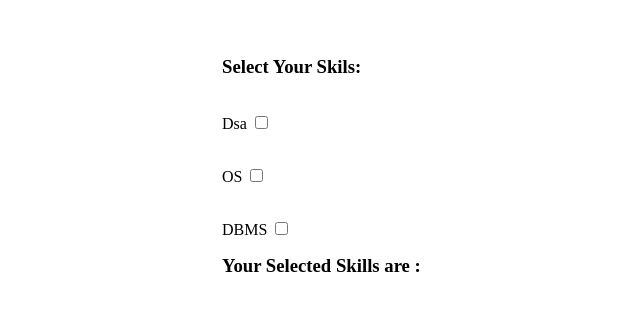
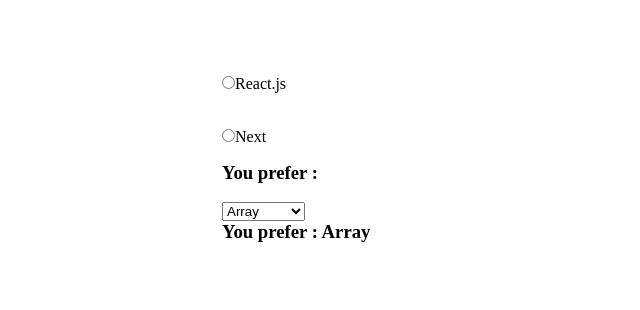
Before and after one commit to xsparsh1/React, a React (Vite) app: page / in a window 1280 px wide. Shown: the part 144-454 px from the top of the page, without its empty margins (378-1018 px from the left). Built offline with nearby package versions, Linux system fonts and the light colour scheme.

Commit message:
Handling Radio button and Drop down input using react state

```diff
--- a/src/App.jsx
+++ b/src/App.jsx
@@ -1,6 +1,7 @@
 import CC from "./practice/ControlledComp/CC";
 import Checkbox from "./practice/InputFeild/Checkbox";
 import GetInput from "./practice/InputFeild/GetInput";
+import Radio_DropDown from "./practice/InputFeild/Radio_DropDown";
 import LoadBaseInfo from "./practice/MountFilesProps/LoadBaseInfo";
 import LoadProps from "./practice/MountFilesProps/LoadProps";
 
@@ -11,7 +12,8 @@ function App(){
         {/* <LoadProps/> */}
         {/* <GetInput/> */}
         {/* <CC/> */}
-        <Checkbox/>
+        {/* <Checkbox/> */}
+        <Radio_DropDown/>
   </div>
   );
 }
--- /dev/null
+++ b/src/practice/InputFeild/Radio_DropDown.jsx
@@ -0,0 +1,40 @@
+import {useState} from"react";
+import "./Checkbox.css";
+
+function Radio_DropDown(){
+
+    const [lang,setLang]=useState("");
+    const [topic,setTopic]=useState("Array");
+
+    const handleChange=(e)=>{
+        setLang(e.target.value);
+    }
+
+    return(
+        <div className="div">
+
+            {/* Handling radio buttons input using react state */}
+            <input type="radio" id="r1" value="React" name="lang" onChange={handleChange}/>
+            <label htmlFor="r1">React.js</label>
+            <br/>
+
+            <input type="radio" id="r2" name="lang" value="Next" onChange={handleChange}/>
+            <label htmlFor="r2">Next</label>
+            <br/>
+
+            <h3>You prefer : {lang}</h3>
+            <br/>
+
+            {/* Handling Drop Downs input using react state */}
+            <select onChange={(e)=>setTopic(e.target.value)} defaultValue="Array">
+                <option value="Array">Array</option>
+                <option value="LinkedList">LinkedList</option>
+                <option value="Tree">Tree</option>
+
+            </select>
+            <h3>You prefer : {topic}</h3>
+
+        </div>
+    )
+}
+export default Radio_DropDown;
```
